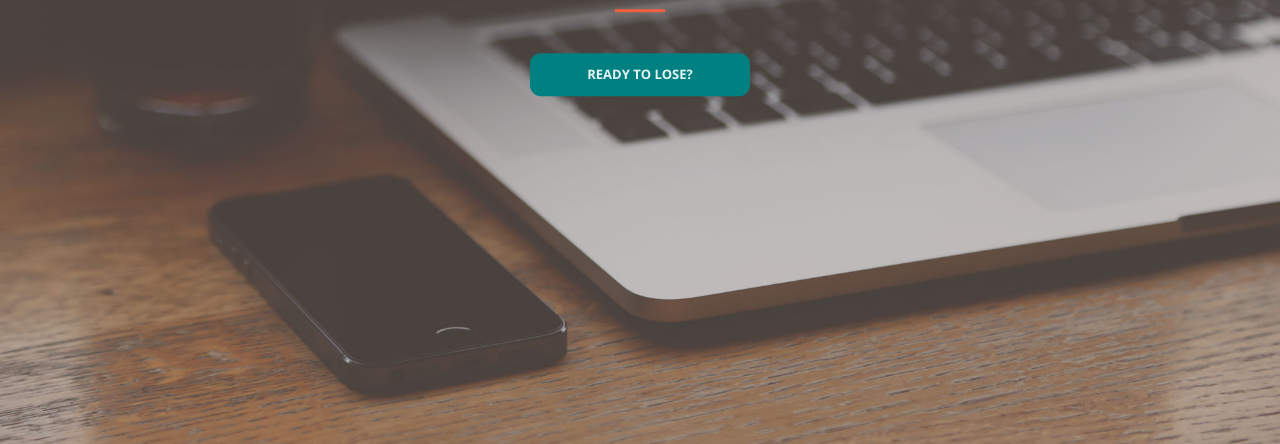
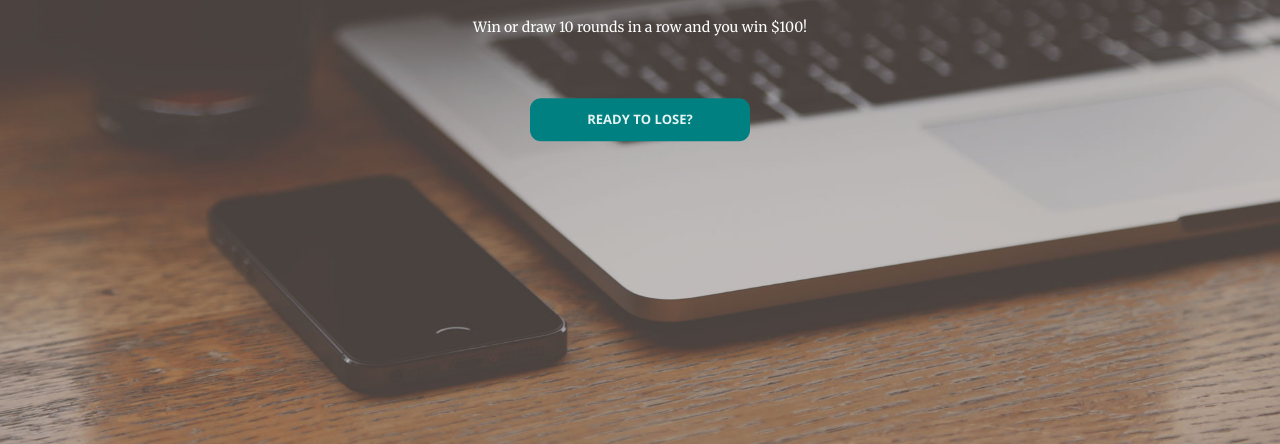
Before and after one commit to Ashley-Pettit/The-Challenge, a plain HTML site: page index.html in a window 1280 px wide. Shown: the part 468-912 px from the top of the page. Drawn offline with nearby package versions, Linux system fonts and the light colour scheme.

Commit message:
Update index.html

```diff
--- a/index.html
+++ b/index.html
@@ -80,6 +80,7 @@
                 <div class = "game_control">
                     <h2 style = "margin-top:-.5rem">The boss of TicTacToe</h2>
                     <hr>
+                    <p></p>Win or draw 10 rounds in a row and you win $100!</p>
                 <a id ="AICheater"  class="difficulty_button btn btn-primary btn-xl" style ="background-color:teal">Ready to lose?</a>
             </div>
         </div>
```
